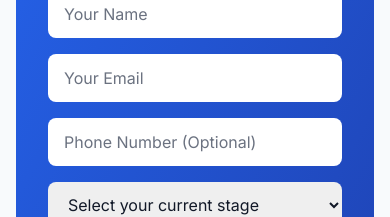
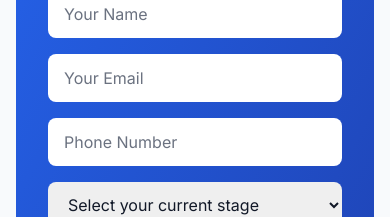
Before and after one commit to domy415/singapore-property-hub, a Next.js app: page / in a window 390 px wide. Shown: the part 6044-6261 px from the top of the page. Built offline with nearby package versions, Linux system fonts and the light colour scheme; no server answers; the database is empty.

Commit message:
Make phone number field required in newsletter signup form

```diff
--- a/src/components/home/NewsletterSignup.tsx
+++ b/src/components/home/NewsletterSignup.tsx
@@ -120,7 +120,8 @@ export default function NewsletterSignup() {
             name="phone"
             value={formData.phone}
             onChange={handleChange}
-            placeholder="Phone Number (Optional)"
+            placeholder="Phone Number"
+            required
             className="w-full px-4 py-3 rounded-lg text-gray-900 placeholder-gray-500 focus:outline-none focus:ring-2 focus:ring-blue-300"
           />
 
```
